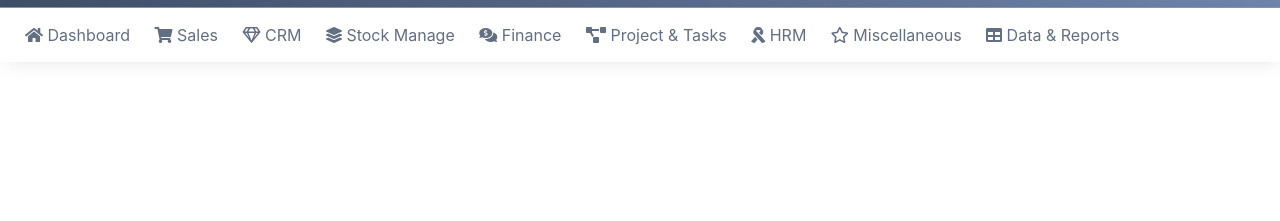
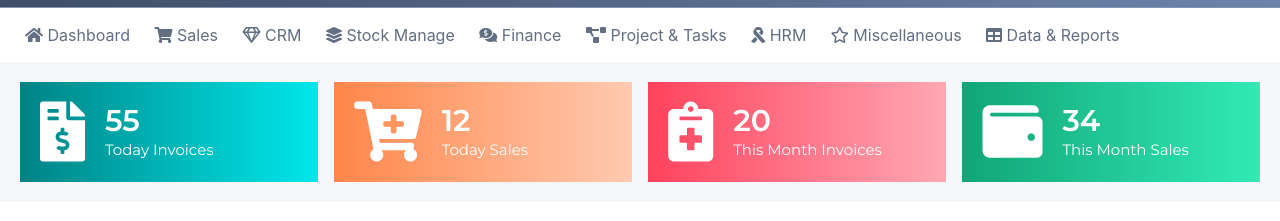
Before and after one commit to ashiqueabdullah/POS-Software-Development-Using-PHP, a plain HTML site: page index.html in a window 1280 px wide. Shown: the part 55-276 px from the top of the page. Drawn offline with Linux system fonts and the light colour scheme.

Commit message:
home top four box

```diff
--- a/css/style.css
+++ b/css/style.css
@@ -11,6 +11,7 @@
 	--second-text-color: #626e82;
 	--font-open: 'Open Sans', sans-serif;
 	--font-mons: 'Montserrat', sans-serif;
+	--home-bg: #F4F6F9;
 }
 *{
 	padding: 0px;
@@ -360,3 +361,65 @@ header .notification label{
 header .notification input#notification:checked ~ .notifation-menu{
 	display: block;
 }
+.home{
+	padding: 20px 20px;
+	background-color: var(--home-bg);
+}
+.home .box-section{
+	display: flex;
+	justify-content: space-between;
+	flex-wrap: wrap;
+}
+.home .box-section .box-one{
+	background-image: var(--box-one);
+	width: 24%;
+	padding: 20px;
+	display: flex;
+	color: white;
+	align-items: center;
+}
+.home .box-section .box-two{
+	background-image: var(--box-two);
+	width: 24%;
+	padding: 20px;
+	display: flex;
+	color: white;
+	align-items: center;
+}
+.home .box-section .box-three{
+	background-image: var(--box-three);
+	width: 24%;
+	padding: 20px;
+	display: flex;
+	color: white;
+	align-items: center;
+}
+.home .box-section .box-four{
+	background-image: var(--box-four);
+	width: 24%;
+	padding: 20px;
+	display: flex;
+	color: white;
+	align-items: center;
+}
+.home .box-section .icon{
+	margin-right: 20px;
+}
+.home .box-section .icon i{
+	font-size: 60px;
+}
+.home .box-section .box-one .content{}
+.home .box-section .content h5{
+	margin: 0px;
+	padding: 0px;
+	font-size: 30px;
+	font-weight: 600;
+	font-family: var(--font-mons);
+}
+.home .box-section .content p{
+	margin: 0px;
+	padding: 0px;
+	font-size: 15px;
+	font-weight: 400;
+	font-family: var(--font-mons);
+}
--- a/index.html
+++ b/index.html
@@ -249,6 +249,46 @@
 				</ul>
 			</div>
 		</header>
+		<section class="home">
+			<div class="box-section">
+				<div class="box-one">
+					<div class="icon">
+						<i class="fas fa-file-invoice-dollar"></i>
+					</div>
+					<div class="content">
+						<h5>55</h5>
+						<p>Today Invoices</p>
+					</div>
+				</div>
+				<div class="box-two">
+					<div class="icon">
+						<i class="fas fa-cart-plus"></i>
+					</div>
+					<div class="content">
+						<h5>12</h5>
+						<p>Today Sales</p>
+					</div>
+				</div>
+				<div class="box-three">
+					<div class="icon">
+						<i class="fas fa-notes-medical"></i>
+					</div>
+					<div class="content">
+						<h5>20</h5>
+						<p>This Month Invoices</p>
+					</div>
+				</div>
+				<div class="box-four">
+					<div class="icon">
+						<i class="fas fa-wallet"></i>
+					</div>
+					<div class="content">
+						<h5>34</h5>
+						<p>This Month Sales</p>
+					</div>
+				</div>
+			</div>
+		</section>
 		<!--  ======================= End Header Area ============================== -->
 		<!--  Jquery js file  -->
 		<script src="./js/jquery.3.4.1.js"></script>
```
